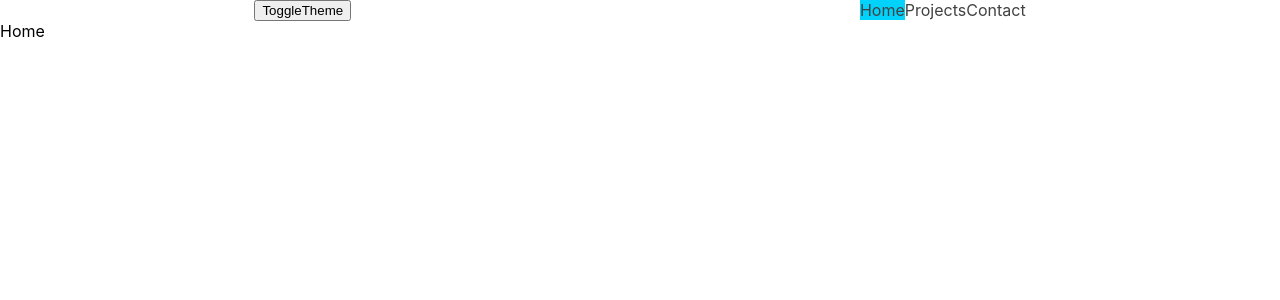
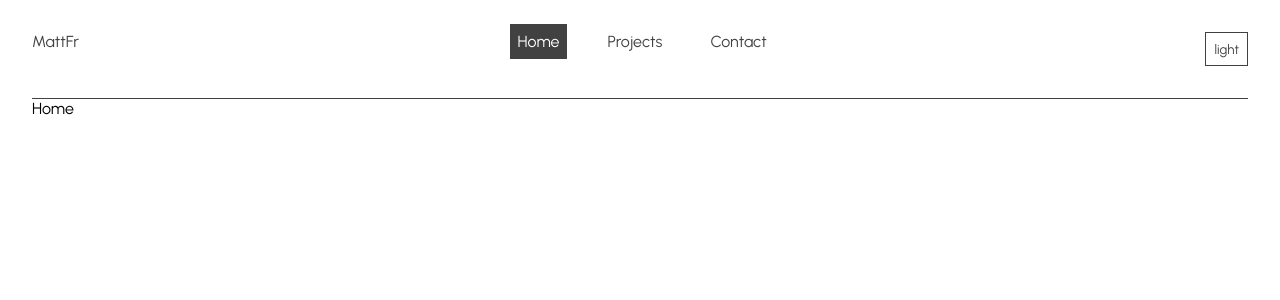
Before and after one commit to Matt-Fr/portfolio, a React (Create React App) app: page / in a window 1280 px wide. Shown: the top 300 px of the page. Built offline with nearby package versions, Linux system fonts and the light colour scheme.

Commit message:
added style navbar

```diff
--- a/public/index.html
+++ b/public/index.html
@@ -15,6 +15,12 @@
       user's mobile device or desktop. See https://developers.google.com/web/fundamentals/web-app-manifest/
     -->
     <link rel="manifest" href="%PUBLIC_URL%/manifest.json" />
+    <link rel="preconnect" href="https://fonts.googleapis.com" />
+    <link rel="preconnect" href="https://fonts.gstatic.com" crossorigin />
+    <link
+      href="https://fonts.googleapis.com/css2?family=Urbanist:ital,wght@0,100;0,200;0,300;0,400;0,500;0,600;0,700;1,100;1,200;1,300;1,400;1,500;1,600&display=swap"
+      rel="stylesheet"
+    />
     <!--
       Notice the use of %PUBLIC_URL% in the tags above.
       It will be replaced with the URL of the `public` folder during the build.
@@ -24,7 +30,7 @@
       work correctly both with client-side routing and a non-root public URL.
       Learn how to configure a non-root public URL by running `npm run build`.
     -->
-    <title>React App</title>
+    <title>MattFr Portfolio</title>
   </head>
   <body>
     <noscript>You need to enable JavaScript to run this app.</noscript>
--- a/src/components/ToggleTheme.js
+++ b/src/components/ToggleTheme.js
@@ -21,7 +21,11 @@
     document.documentElement.className = theme;
     localStorage.setItem("theme", theme);
   }, [theme]);
-  return <button onClick={toggleTheme}>ToggleTheme</button>;
+  return (
+    <button onClick={toggleTheme} className="themeBtn">
+      {theme === "light-theme" ? "light" : "dark"}
+    </button>
+  );
 };
 
 export default ToggleTheme;
--- a/src/index.scss
+++ b/src/index.scss
@@ -1,8 +1,7 @@
 body {
-  margin: 0;
-  font-family: -apple-system, BlinkMacSystemFont, "Segoe UI", "Roboto", "Oxygen",
-    "Ubuntu", "Cantarell", "Fira Sans", "Droid Sans", "Helvetica Neue",
-    sans-serif;
+  margin: 0 2rem;
+  font-family: "Urbanist", sans-serif;
+
   -webkit-font-smoothing: antialiased;
   -moz-osx-font-smoothing: grayscale;
   background-color: var(--clr-bcg);
@@ -20,15 +19,32 @@
   --clr-primary: rgb(151, 196, 242);
 }
 
+.themeBtn {
+  font-family: inherit;
+  background-color: var(--clr-bcg);
+  border: 1px var(--clr-font) solid;
+  padding: 0.5rem;
+  color: var(--clr-font);
+}
+
 .mainHeader {
   display: flex;
-  justify-content: space-around;
+  justify-content: space-between;
+  padding: 2rem 0;
+  border-bottom: 1px var(--clr-font) solid;
+}
+
+.logo {
+  text-decoration: none;
+  color: var(--clr-font);
 }
 
 .navbar {
   &-element {
     color: var(--clr-font);
     text-decoration: none;
+    margin: 0 1rem;
+    padding: 0.5rem;
   }
 }
 
@@ -37,5 +53,6 @@
 }
 
 .active {
-  background-color: rgb(0, 210, 252);
+  background-color: var(--clr-font);
+  color: var(--clr-bcg);
 }
--- a/src/pages/SharedLayout.js
+++ b/src/pages/SharedLayout.js
@@ -1,5 +1,5 @@
 import React from "react";
-import { Outlet } from "react-router-dom";
+import { Outlet, Link } from "react-router-dom";
 import Navbar from "../components/Navbar";
 import ToggleTheme from "../components/ToggleTheme";
 
@@ -7,8 +7,11 @@
   return (
     <>
       <header className="mainHeader">
+        <Link to="/" className="logo">
+          MattFr
+        </Link>
+        <Navbar />
         <ToggleTheme />
-        <Navbar />
       </header>
       <main>
         <Outlet />
```
